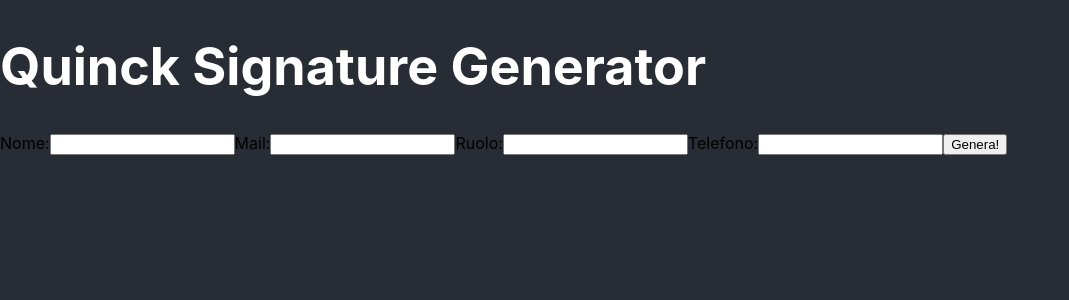
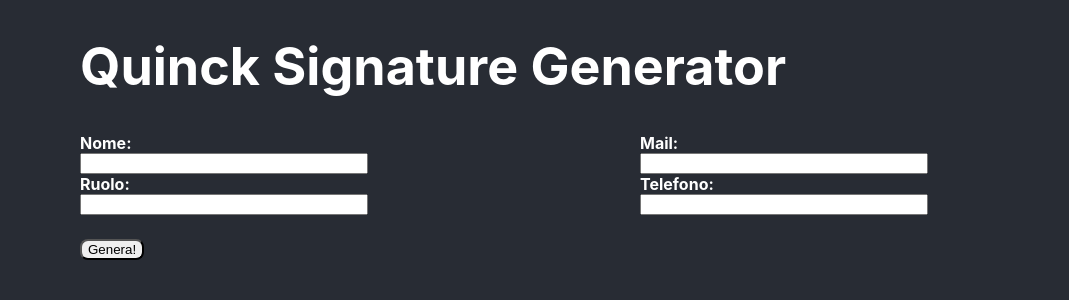
Before and after one commit to sgrumo/quinck-signature-generator, a React (Create React App) app: page / in a window 1280 px wide. Shown: the top 300 px of the page, without its empty margins (0-1069 px from the left). Built offline with nearby package versions, Linux system fonts and the light colour scheme.

Commit message:
Css refactor

```diff
--- a/src/App.css
+++ b/src/App.css
@@ -3,6 +3,7 @@
     min-height: 100vh;
     display: flex;
     flex-direction: column;
+    padding: 0 5rem;
 }
 
 .App-logo {
@@ -19,3 +20,27 @@ pre {
     padding: 1rem;
     background-color: lightgray;
 }
+
+.inputs-container {
+    display: grid;
+    grid-template-columns: auto auto;
+}
+
+label {
+    color: white;
+    font-weight: bold;
+    display: flex;
+    flex-direction: column;
+}
+
+input {
+    width: 50%;
+}
+
+button {
+    border-radius: 8px;
+}
+
+.generator-button {
+    margin-top: 1.5rem;
+}
--- a/src/App.js
+++ b/src/App.js
@@ -65,6 +65,7 @@ function App() {
       </header>
       <main>
         <form onSubmit={handleSubmit}>
+          <div className="inputs-container">
             <label>
               Nome:
               <input
@@ -102,7 +103,11 @@ function App() {
                 onChange={(e) => setTelephone(e.target.value)}
               />
             </label>
-          <button type="submit"> Genera!</button>
+          </div>
+          <button type="submit" className="generator-button">
+            {" "}
+            Genera!
+          </button>
         </form>
         {isGenereated && (
           <div>
```
Lines whose indentation alone changed are shown as unchanged.
